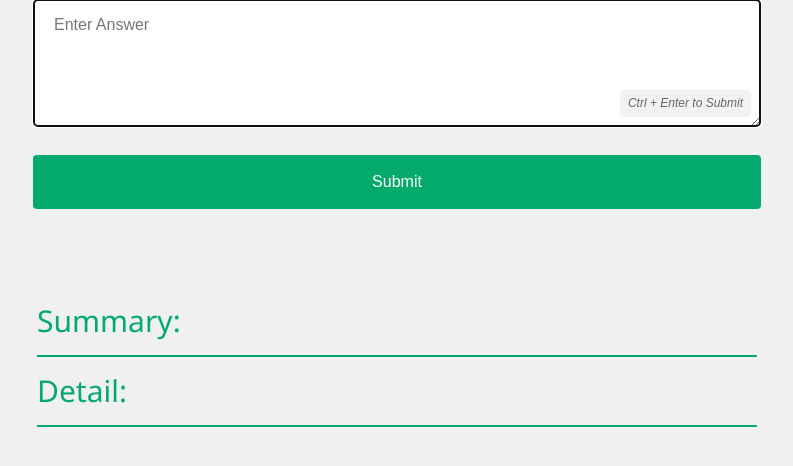
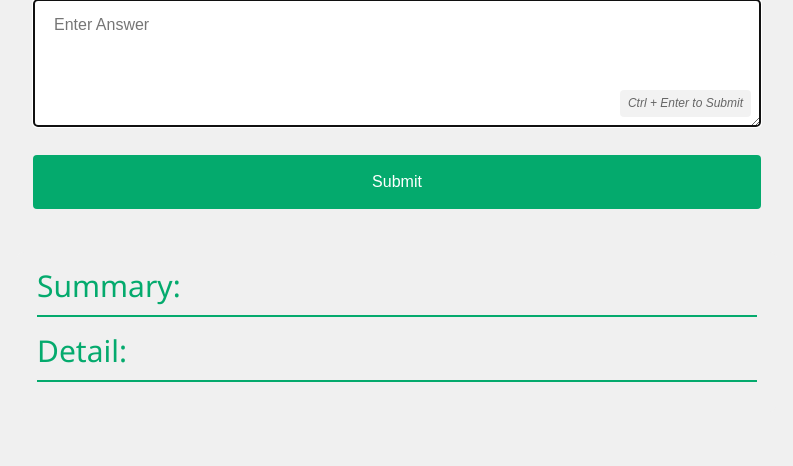
Before and after one commit to eniompw/AI-Tutor, a Flask app: page / in a window 1280 px wide. Shown: the part 228-694 px from the top of the page, without its empty margins (243-1036 px from the left). Run offline with Flask 3, Linux system fonts and the light colour scheme; data comes from the database, SQL or seed files in the repository.

Commit message:
smaller gap

```diff
--- a/static/styles.css
+++ b/static/styles.css
@@ -1,4 +1,3 @@
-
 /* Base styles */
 body {
     font-family: Arial, Helvetica, sans-serif;
@@ -67,24 +66,34 @@
 }
 /* Feedback section styles */
 #feedback {
-            margin-top: 30px;
-            padding: 20px;
+    margin-top: 10px;
+    padding-top: 10px;
+    padding-bottom: 20px;
+    padding-left: 20px;
+    padding-right: 20px;
     background-color: #f0f0f0;
     border-radius: 8px;
 }
 #feedback h2 {
     color: #04AA6D;
     border-bottom: 2px solid #04AA6D;
-            padding-bottom: 10px;
+    padding-bottom: 5px;
+    margin-top: 0;
+    margin-bottom: 10px;
 }
 /* Progress bar styles */
 #progressBar {
-            margin-top: 20px;
+    margin-top: 15px;
+    margin-bottom: 10px;
     border-radius: 4px;
     overflow: hidden;
 }
 #progressBarFill {
     transition: width 0.5s linear;
+}
+/* Additional style to reduce space between progress bar and feedback section */
+main.w3-container {
+    margin-bottom: 0; /* Remove any bottom margin from the main container */
 }
 /* Button overlay for navigation */
 .button-overlay {
```
Lines whose indentation alone changed are shown as unchanged.
